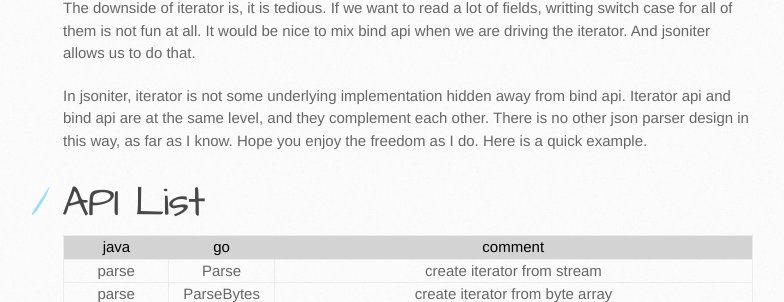
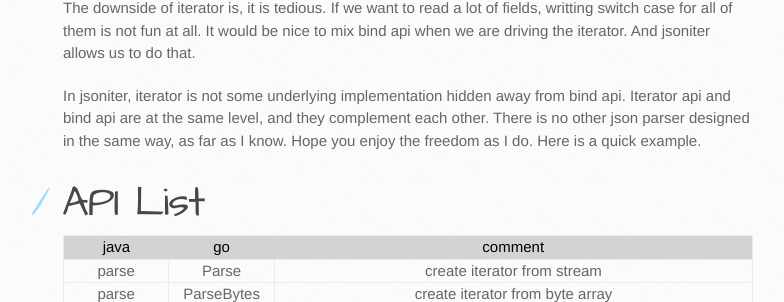
Before and after one commit to json-iterator/json-iterator.github.io, a Jekyll site: the page built from api.md, in a window 1280 px wide and 900 px high, scrolled down 4357 px. Shown: the part 173-475 px from the top of the window, without its empty margins (107-891 px from the left). Built offline with Jekyll 4.4.1, drawn with Linux system fonts in a browser that asks for light colours.

Commit message:
Update api.md

```diff
--- a/api.md
+++ b/api.md
@@ -177,7 +177,7 @@ The downside of binding is there is always exception. We want the field to be st
 
 The downside of iterator is, it is tedious. If we want to read a lot of fields, writting switch case for all of them is not fun at all. It would be nice to mix bind api when we are driving the iterator. And jsoniter allows us to do that.
 
-In jsoniter, iterator is not some underlying implementation hidden away from bind api. Iterator api and bind api are at the same level, and they complement each other. There is no other json parser design in this way, as far as I know. Hope you enjoy the freedom as I do. Here is a quick example.
+In jsoniter, iterator is not some underlying implementation hidden away from bind api. Iterator api and bind api are at the same level, and they complement each other. There is no other json parser designed in the same way, as far as I know. Hope you enjoy the freedom as I do. Here is a quick example.
 
 
 # API List
```
